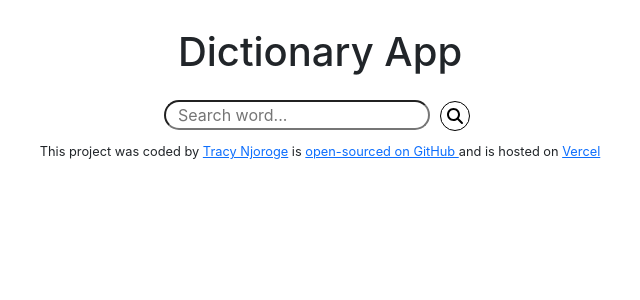
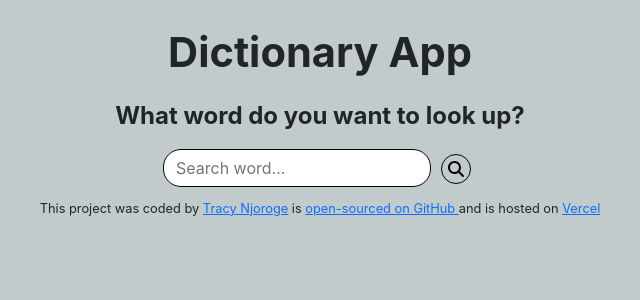
Before and after one commit to 26TracyNjoroge/dictionary-react-project, a React (Create React App) app: page / in a window 1280 px wide. Shown: the top 300 px of the page, without its empty margins (320-960 px from the left). Built offline with nearby package versions, Linux system fonts and the light colour scheme; no server answers.

Commit message:
Style the application

```diff
--- a/src/App.css
+++ b/src/App.css
@@ -1,3 +1,7 @@
+body {
+  background: #C2CBCC;
+}
+
 .App .Dictionary {
   padding: 12px;
   margin-top: 16px;
@@ -10,7 +14,10 @@
 
 .Dictionary .Dictionary-word {
   border-radius: 18px;
-  padding-left: 12px;
+  /* padding-left: 12px; */
+  border: 1px solid black;
+  padding: 6px 6px 6px 12px;
+
 }
 
 .Dictionary .Dictionary-search {
@@ -29,5 +36,5 @@
 
 .Dictionary .search-button {
   border: none;
-  background-color: white;
+  background-color: #C2CBCC;
 }
--- a/src/App.js
+++ b/src/App.js
@@ -5,7 +5,7 @@ function App() {
   return (
     <div className="App">
     <div className="container">
-        <Dictionary />
+        <Dictionary defaultKeyword="Grit" />
         <footer className="App-footer">
           This project was coded by <a href="https://github.com/26TracyNjoroge" target="_blank" rel="noopener noreferrer">Tracy Njoroge</a> is <a href="https://github.com/26TracyNjoroge/dictionary-react-project" target="_blank" rel=" noopener noreferrer">open-sourced on GitHub </a> and is hosted on <a href="https://dictionary-react-project.vercel.app/" target="_blank" rel="noopener noreferrer">Vercel</a>
         </footer>
--- /dev/null
+++ b/src/Dictionary.css
@@ -0,0 +1,15 @@
+.Dictionary {
+    width: 700px;
+    margin: 0 auto;
+}
+
+.Dictionary h1 {
+    font-size: 2.6rem;
+    font-weight: bold;
+}
+
+.Dictionary h2 {
+    font-size: 1.5rem;
+    font-weight: bold;
+    margin-bottom: 18px;
+}
--- a/src/Dictionary.js
+++ b/src/Dictionary.js
@@ -3,32 +3,44 @@ import Results from "./Results";
 import axios from "axios";
 import { FontAwesomeIcon } from '@fortawesome/react-fontawesome';
 import { faMagnifyingGlass } from '@fortawesome/free-solid-svg-icons';
+import "./Dictionary.css";
 
 
-export default function Dictionary() {
-    const [keyword, setKeyword] = useState("");
+export default function Dictionary(props) {
+    const [keyword, setKeyword] = useState(props.defaultKeyword);
     const [results, setResults] = useState(null);
+    const [loaded, setLoaded] = useState(false);
 
     function handleResponse(response) {
         setResults(response.data);
     }
 
-    function search(event) {
-        event.preventDefault();
-
+    function search() {
         let apiKey = "db90o24154efb0eb442t9a7ef39fdafd";
         let apiUrl = `https://api.shecodes.io/dictionary/v1/define?word=${keyword}&key=${apiKey}`;
         axios.get(apiUrl).then(handleResponse);
+    }
+
+    function handleSubmit(event) {
+        event.preventDefault();
+        search();
     }
 
     function handleKeywordChange(event) {
         setKeyword(event.target.value);
     }
 
+    function load() {
+        setLoaded(true);
+        search();
+    }
+
+    if (loaded) {
         return (
             <div className="Dictionary ">
                 <h1 className="text-center mb-4">Dictionary App</h1>
-            <form onSubmit={search} className="text-center">
+                <h2 className="text-center">What word do you want to look up?</h2>
+                <form onSubmit={handleSubmit} className="text-center">
                     <input type="search" onChange={handleKeywordChange} placeholder="Search word..." className="Dictionary-word"/>
                     <button type="submit" className="search-button">
                         <FontAwesomeIcon icon={faMagnifyingGlass} className="Dictionary-search" />
@@ -38,4 +50,10 @@ export default function Dictionary() {
                 <Results results={results}/>
             </div>
         )
+    } else {
+        load();
+        return "Loading..";
     }
+
+
+}
--- /dev/null
+++ b/src/Meaning.css
@@ -0,0 +1,18 @@
+.Meaning h4 {
+    font-size: 1.5rem;
+    line-height: 1.5;
+    font-weight: bold;
+}
+
+.Meaning section {
+    background-color: #F2F2F2;
+    padding: 16px;
+    border-radius: 6px;
+    line-height: 1;
+    margin: 22px 0 26px 0;
+}
+
+.Meaning .example {
+    opacity: 0.8;
+    line-height: 1;
+}
--- a/src/Meaning.js
+++ b/src/Meaning.js
@@ -1,5 +1,6 @@
 import React from "react";
 import Synonyms from "./Synonyms";
+import "./Meaning.css";
 
 export default function Meaning(props) {
     // console.log(props.meaning);
@@ -7,9 +8,14 @@ export default function Meaning(props) {
     return (
        <div className="Meaning">
             <h4>{props.meaning.partOfSpeech}</h4>
-            <p>{props.meaning.definition}</p>
-            <p><em>{props.meaning.example}</em></p>
-            <Synonyms synonyms={props.meaning.synonyms}/>
+            <div className="definition-example">
+                <p className="definition">{props.meaning.definition}</p>
+                <p className="example"><em>{props.meaning.example}</em></p>
+            </div>
+
+            <section>
+                <Synonyms synonyms={props.meaning.synonyms}/>
+            </section>
         </div>
     )
 };
--- /dev/null
+++ b/src/Phonetic.css
@@ -0,0 +1,4 @@
+.Phonetic {
+    opacity: 0.6;
+    font-weight: bold;
+}
--- a/src/Phonetic.js
+++ b/src/Phonetic.js
@@ -1,4 +1,5 @@
 import React from "react";
+import "./Phonetic.css"
 
 export default function Phonetic(props) {
     return(
--- /dev/null
+++ b/src/Results.css
@@ -0,0 +1,18 @@
+.Results .Results-guide {
+    background-color: white;
+    border-radius: 8px;
+    padding: 22px;
+    margin: 26px 0 ;
+    box-shadow: 0 10px 10px rgb(0 0 0 / 10%);
+}
+
+.Results .Results-definition {
+    background-color: white;
+    padding: 24px;
+    border-radius: 8px;
+}
+
+.Results h2 {
+   font-size: 2.2rem;
+   font-weight: bold;
+}
--- a/src/Results.js
+++ b/src/Results.js
@@ -1,6 +1,7 @@
 import React from "react";
 import Meaning from "./Meaning";
 import Phonetic from "./Phonetic";
+import "./Results.css";
 
 export default function Results(props) {
     console.log(props.results);
@@ -9,8 +10,11 @@ export default function Results(props) {
     if (props.results) {
         return (
             <div className="Results">
+                <div className="Results-guide">
                     <h2>{props.results.word}</h2>
                     <Phonetic phonetic={props.results.phonetic}/>
+                </div>
+               <div className="Results-definition">
                     {props.results.meanings.map(function(meaning, index){
                         return (
                             <div key={index}>
@@ -19,6 +23,7 @@ export default function Results(props) {
                         );
                     })}
                </div>
+            </div>
         )
     } else {
         return null;
--- /dev/null
+++ b/src/Synonyms.css
@@ -0,0 +1,10 @@
+.Synonyms {
+    margin: 0;
+    padding: 0;
+}
+
+.Synonyms li {
+    display: inline;
+    padding-right: 14px;
+    font-size: 0.95rem;
+}
--- a/src/Synonyms.js
+++ b/src/Synonyms.js
@@ -1,4 +1,5 @@
 import React from "react";
+import "./Synonyms.css";
 
 export default function Synonyms(props) {
    if (props.synonyms) {
```
Lines whose indentation alone changed are shown as unchanged.
